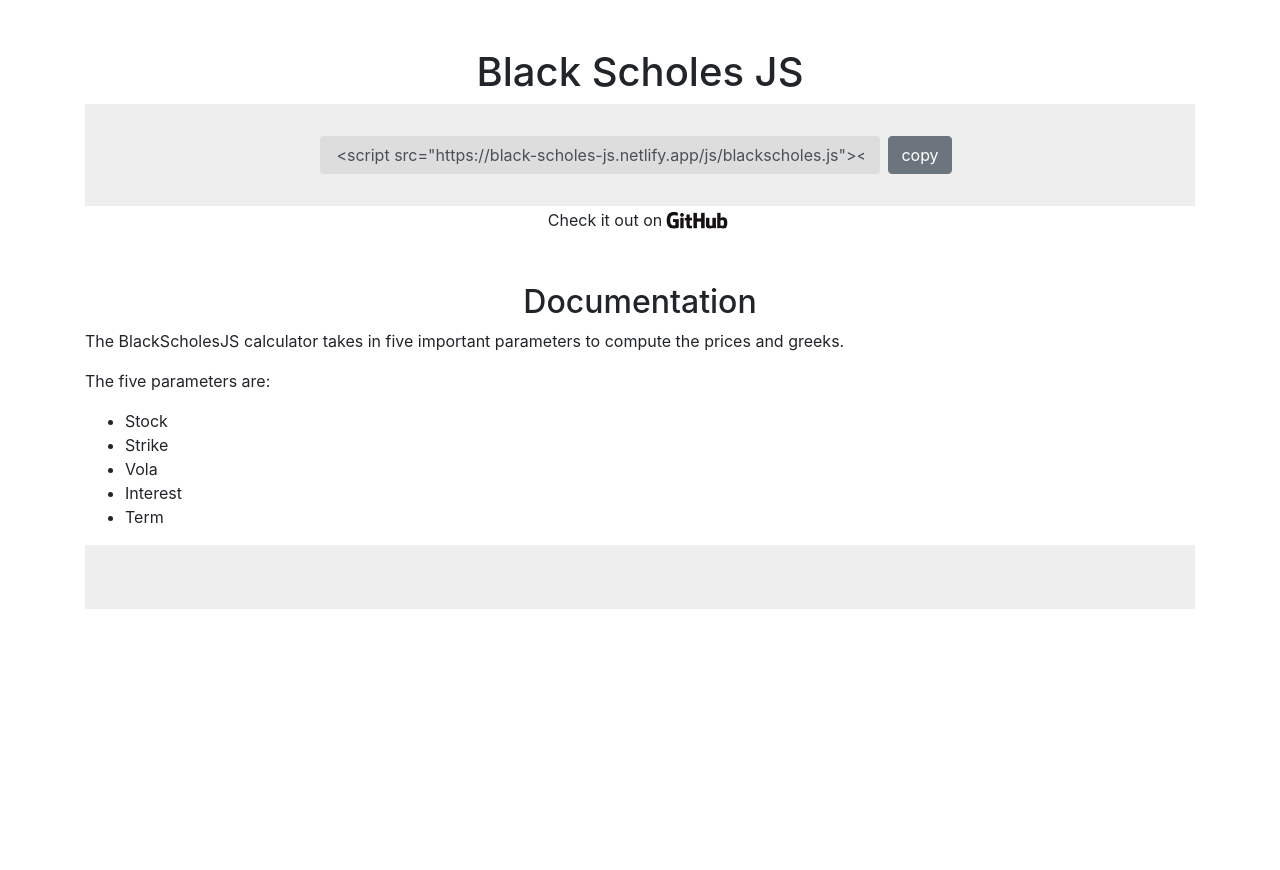
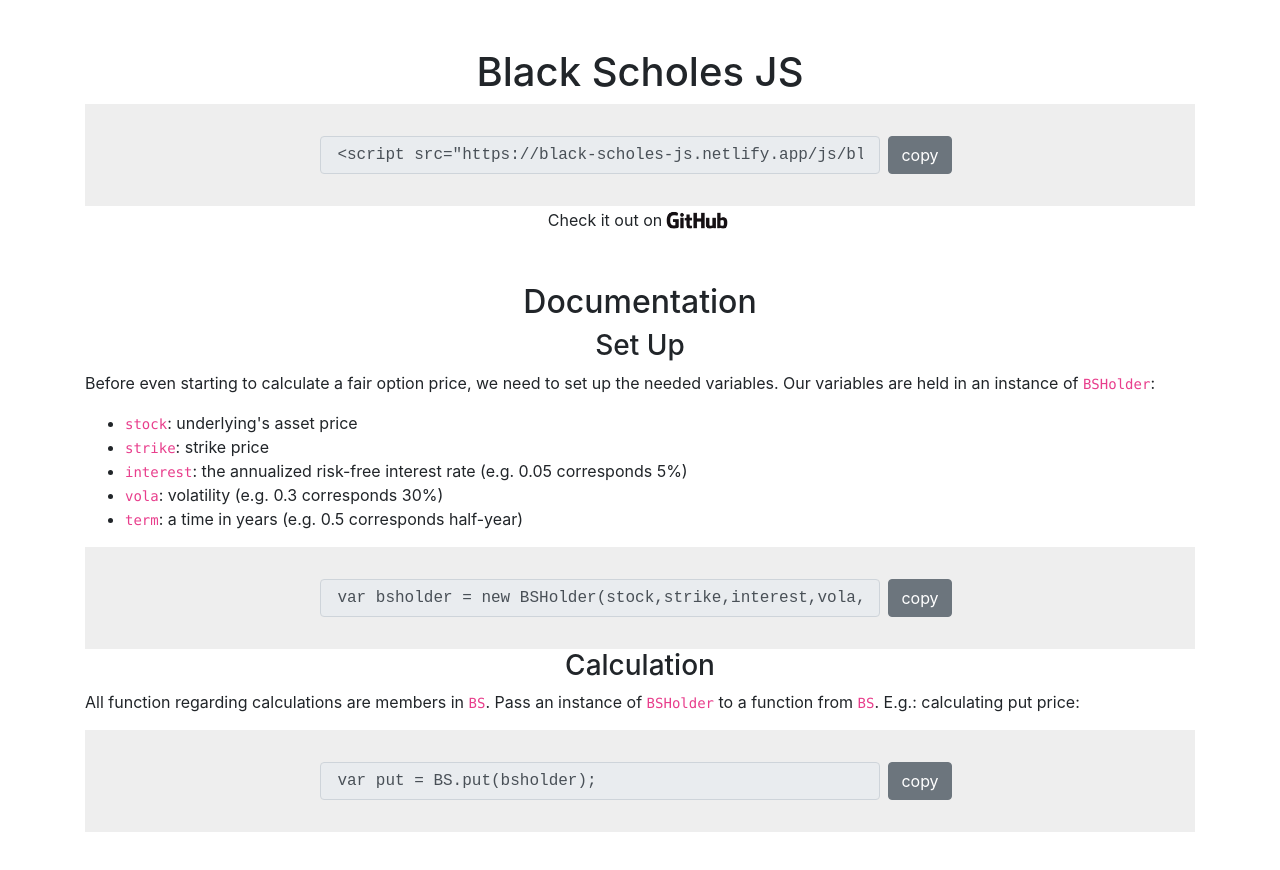
Before and after one commit to colbyhemond/BlackScholesJS, a website: page index.html in a window 1280 px wide. Before the commit the page ends 800 px from the top, so only its background shows below. Drawn offline with nearby package versions, Linux system fonts and the light colour scheme.

Commit message:
add documentation to index.html

```diff
--- a/index.html
+++ b/index.html
@@ -22,36 +22,53 @@
     <div class="container mt-5 text-center">
         <h1>Black Scholes JS</h1>
         <div class="code-container">
-            <input type="text" class="form-control" value='&lt;script src="https://black-scholes-js.netlify.app/js/blackscholes.js"&gt;&lt;/script&gt;'
-                id="cdn-snippet" readonly>
-            <button class="btn btn-secondary mx-2" onclick="myFunction()">copy</button>
+                <input type="text" class="form-control snippet"
+                    value='&lt;script src="https://black-scholes-js.netlify.app/js/blackscholes.js"&gt;&lt;/script&gt;'
+                    id="cdn-snippet" readonly>
+            <button class="btn btn-secondary mx-2" onclick="copyCode('cdn-snippet')">copy</button>
         </div>
-        <p class="d-flex justify-content-center align-items-center">Check it out on <a href="https://github.com/colbyhemond/BlackScholesJS"><img src="./images/GitHub_Logo.png"
-                    alt="Git Hub" id="img-github-logo"></a></p>
+        <p class="d-flex justify-content-center align-items-center">Check it out on <a
+                href="https://github.com/colbyhemond/BlackScholesJS"><img src="./images/GitHub_Logo.png" alt="Git Hub"
+                    id="img-github-logo"></a></p>
     </div>
     <div class="container mt-5">
         <h2 class="text-center">Documentation</h2>
         <div id="documentation">
-            <p>The BlackScholesJS calculator takes in five important parameters to compute the prices and greeks. </p>
-            <p>The five parameters are:</p>
+            <h3 class="text-center">Set Up</h3>
+            <p>Before even starting to calculate a fair option price, we need to set up the needed variables.
+                Our variables are held in an instance of <code>BSHolder</code>:</p>
             <ul>
-                <li>Stock</li>
-                <li>Strike</li>
-                <li>Vola</li>
-                <li>Interest</li>
-                <li>Term</li>
+                <li><code>stock</code>: underlying's asset price</li>
+                <li><code>strike</code>: strike price</li>
+                <li><code>interest</code>: the annualized risk-free interest rate (e.g. 0.05 corresponds 5%)</li>
+                <li><code>vola</code>: volatility (e.g. 0.3 corresponds 30%)</li>
+                <li><code>term</code>: a time in years (e.g. 0.5 corresponds half-year)</li>
             </ul>
             <div class="code-container">
+                    <input type="text" class="form-control snippet"
+                        value='var bsholder = new BSHolder(stock,strike,interest,vola,term);' id="constructor-snippet"
+                        readonly>
+                <button class="btn btn-secondary mx-2" onclick="copyCode('constructor-snippet')">copy</button>
+            </div>
 
+            <h3 class="text-center">Calculation</h3>
+            <p>All function regarding calculations are members in <code>BS</code>.
+                Pass an instance of <code>BSHolder</code> to a function from <code>BS</code>.
+                E.g.: calculating put price:</p>
+            <div class="code-container">
+                    <input type="text" class="form-control snippet" value='var put = BS.put(bsholder);' id="example-snippet"
+                        readonly>
+                <button class="btn btn-secondary mx-2" onclick="copyCode('example-snippet')">copy</button>
             </div>
         </div>
-
+    </div>
+    <div class="container mt-5">
     </div>
 
     <script>
-        function myFunction() {
+        function copyCode(elementId) {
             /* Get the text field */
-            var copyText = document.getElementById("cdn-snippet");
+            var copyText = document.getElementById(elementId);
 
             /* Select the text field */
             copyText.select();
--- a/style/style.css
+++ b/style/style.css
@@ -9,9 +9,10 @@
     justify-content: center;
 }
 
-#cdn-snippet {
-    background-color: #DDD;
-    border: none;
+.snippet {
+    /* background-color: #DDD;
+    border: none; */
     width: 35em;
     padding: .5em 1em;
+    font-family: monospace;
 }
```
